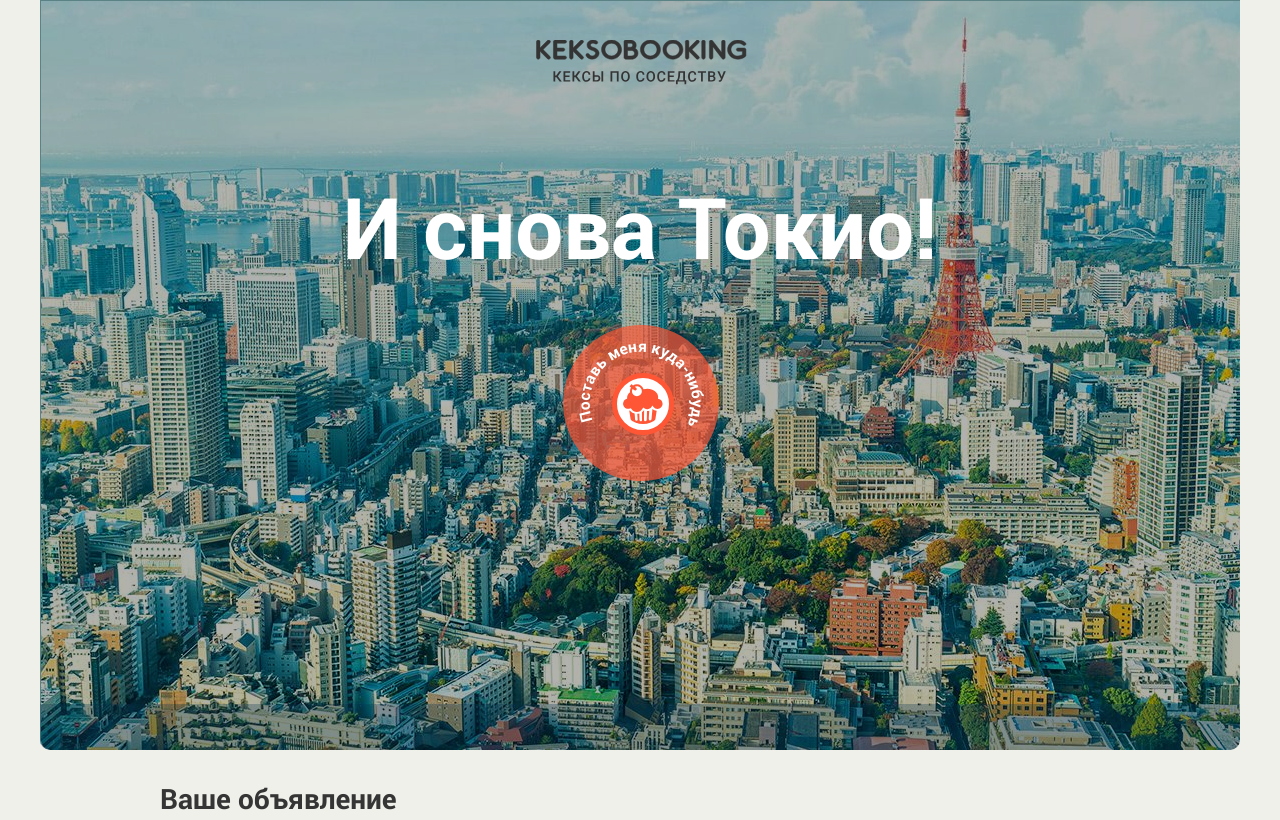
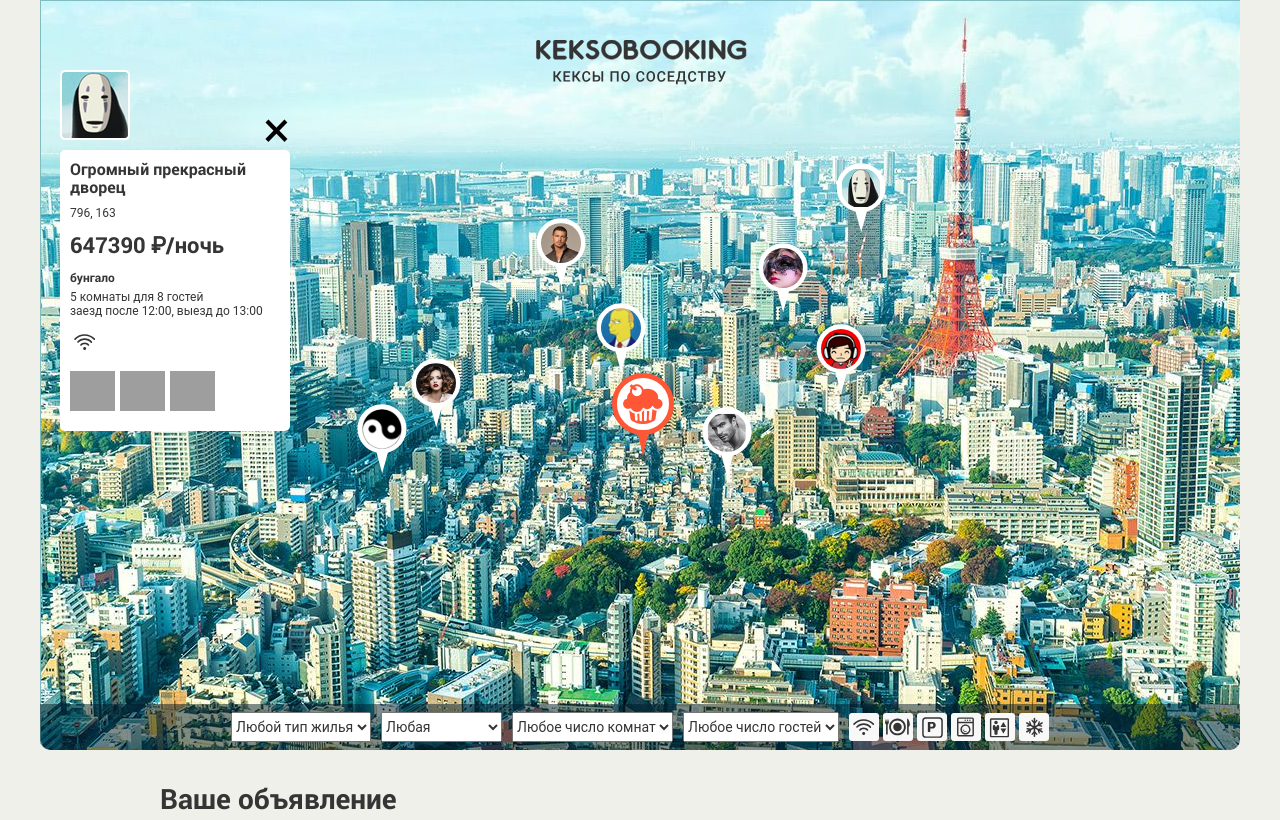
Before and after one commit to left38331/214038-keksobooking-1, a website: page index.html in a window 1280 px wide. Shown: the top 820 px of the page. Drawn offline with Linux system fonts and the light colour scheme; grey boxes are pictures that could not be loaded; files whose address does not match are found by name.

Commit message:
module3-task1

```diff
--- a/index.html
+++ b/index.html
@@ -17,7 +17,7 @@
       <img src="img/keksobooking.svg" alt="Keksobooking. Кексы по соседству" width="215" height="45">
     </div>
 
-    <section class="map map--faded">
+    <section class="map">
       <div class="map__pins">
         <div class="map__overlay">
           <h2 class="map__title">И снова Токио!</h2>
@@ -238,7 +238,7 @@
     </ul>
   </footer>
 
-  <template>
+	<template class="template">
     <article class="map__card popup">
       <img src="img/avatars/user01.png" class="popup__avatar" width="70" height="70" alt="Аватар пользователя">
       <button type="button" class="popup__close">Закрыть</button>
@@ -249,21 +249,24 @@
       <p class="popup__text popup__text--capacity">2 комнаты для 3 гостей</p>
       <p class="popup__text popup__text--time">Заезд после 14:00, выезд до 10:00</p>
       <ul class="popup__features">
+<!--
         <li class="popup__feature popup__feature--wifi"></li>
         <li class="popup__feature popup__feature--dishwasher"></li>
         <li class="popup__feature popup__feature--parking"></li>
         <li class="popup__feature popup__feature--washer"></li>
         <li class="popup__feature popup__feature--elevator"></li>
         <li class="popup__feature popup__feature--conditioner"></li>
+-->
       </ul>
       <p class="popup__description">Великолепная квартира-студия в центре Токио. Подходит как туристам, так и бизнесменам. Квартира полностью укомплектована и недавно отремонтирована.</p>
       <div class="popup__photos">
-        <img src="" class="popup__photo" width="45" height="40" alt="Фотография жилья">
+<!--        <img src="" class="popup__photo" width="45" height="40" alt="Фотография жилья">-->
       </div>
     </article>
 
-    <button type="button" class="map__pin" style="left: 200px; top: 400px;"><img src="img/avatars/user07.png" width="40" height="40" draggable="false" alt="Метка объявления"></button>
+<!--    <button type="button" class="map__pin" style="left: 200px; top: 400px;"><img src="img/avatars/user07.png" width="40" height="40" draggable="false" alt="Метка объявления"></button>-->
   </template>
 
+	<script src="js/map.js"></script>
 </body>
 </html>
--- /dev/null
+++ b/js/map.js
@@ -0,0 +1,188 @@
+'use strict';
+
+var OFFER_TITLE = ['Большая уютная квартира', 'Маленькая неуютная квартира', 'Огромный прекрасный дворец', 'Маленький ужасный дворец', 'Красивый гостевой домик', 'Некрасивый негостеприимный домик', 'Уютное бунгало далеко от моря', 'Неуютное бунгало по колено в воде'];
+var OFFER_TYPE = ['palace', 'flat', 'house', 'bungalo'];
+var OFFER_TIME = ['12:00', '13:00', '14:00'];
+var posterList = [];
+
+// функция рандомного числа
+var getRandomInt = function (min, max) {
+	return Math.floor(Math.random() * (max - min + 1)) + min;
+};
+
+
+// функция выбора случайного элемента массива
+var getRandomVal = function (array) {
+	var maxIndex = array.length - 1;
+	var randomIndex = getRandomInt(0, maxIndex);
+	return array[randomIndex];
+};
+
+// функция выбора случайного элемента массива и удаление этого элемента с массива
+var getDelRandomVal = function (array) {
+	var maxIndex = array.length - 1;
+	var randomIndex = getRandomInt(0, maxIndex);
+	var value = array[randomIndex];
+	array.splice(randomIndex, 1);
+	OFFER_TITLE = array;
+	return value;
+}
+
+// функция перевода с анг на русский
+var flatFunc = function (choisePin) {
+	if (choisePin == 'flat') {
+		return 'квартира';
+	} else if (choisePin == 'house') {
+		return 'Дом';
+	} else if (choisePin == 'palace') {
+		return 'Замок';
+	} else {
+		return 'бунгало';
+	}
+};
+
+// функция, которая перемешивает произвольно массив и обрезает его случайным образом
+var createRandomArr = function (array) {
+	var maxIndex = array.length - 1;
+	var randomIndex; // случайный индекс
+	var value; // временная переменная
+
+	for (var i = 0; i < array.length - 1; i++) {
+		/* получаем случайный индекс (кроме последнего) */
+		randomIndex = getRandomInt(0, maxIndex);
+		/* меняем местами случайный элемент массива с последним */
+		value = array[randomIndex];
+		array[randomIndex] = array[maxIndex];
+		array[maxIndex] = value;
+	}
+	array.length = getRandomInt(1, maxIndex);
+	return array;
+};
+
+// функция, сортировки, которую потом используем для перемешивания массива
+var mixArray = function (array) {
+	var maxIndex = array.length - 1;
+	var randomIndex; // случайный индекс
+	var value; // временная переменная
+
+	for (var i = 0; i < array.length - 1; i++) {
+		/* получаем случайный индекс (кроме последнего) */
+		randomIndex = getRandomInt(0, maxIndex);
+		/* меняем местами случайный элемент массива с последним */
+		value = array[randomIndex];
+		array[randomIndex] = array[maxIndex];
+		array[maxIndex] = value;
+	}
+	return array;
+};
+
+// функция, которая добавляет 0 если число меньше 10
+var addZero = function (number) {
+	var newnumber;
+	if (number < 10) {
+		newnumber = '0' + number;
+	} else {
+		newnumber = number;
+	}
+	return newnumber;
+};
+
+//функция создания пустых span в зависимости от полученных данных
+var createFeatures = function (choisePoster) {
+	var fragmentSpan = document.createDocumentFragment();
+	for (var j = 0; j < choisePoster.length; j++) {
+		var newSpan = document.createElement('li');
+		newSpan.className = 'popup__feature popup__feature--' + choisePoster[j] + '';
+		fragmentSpan.appendChild(newSpan);
+	}
+	return fragmentSpan;
+};
+
+// функция отрисовки и показа фоток с массива
+var createImgFunc = function (choisePoster) {
+	var fragmentSpan = document.createDocumentFragment();
+	for (var i = 0; i < choisePoster.length; i++) {
+		var newPhoto = document.createElement('img');
+		newPhoto.className = 'popup__photo';
+		newPhoto.setAttribute('src', ''+ choisePoster[i] +'');
+		newPhoto.setAttribute('width', '45');
+		newPhoto.setAttribute('height', '40');
+		fragmentSpan.appendChild(newPhoto);
+	}
+	return fragmentSpan;
+};
+
+// функция создания объектов на основе данных
+var makeArray = function (number) {
+	for (var i = 1; i <= number; i++) {
+		var locX = getRandomInt(300, 900);
+		var locY = getRandomInt(150, 500);
+		var OFFER_FEATURES = ['wifi', 'dishwasher', 'parking', 'washer', 'elevator', 'conditioner'];
+		var OFFER_PHOTO = ['http://o0.github.io/assets/images/tokyo/hotel1.jpg', 'http://o0.github.io/assets/images/tokyo/hotel2.jpg', 'http://o0.github.io/assets/images/tokyo/hotel3.jpg'];
+		var poster = {
+			author: {
+				avatar: 'img/avatars/user' + addZero(i) + '.png'
+			},
+			offer: {
+				title: getDelRandomVal(OFFER_TITLE),
+				address: locX + ', ' + locY,
+				price: getRandomInt(1000, 1000000),
+				type: getRandomVal(OFFER_TYPE),
+				rooms: getRandomInt(1, 5),
+				guests: getRandomInt(1, 10),
+				checkin: getRandomVal(OFFER_TIME),
+				checkout: getRandomVal(OFFER_TIME),
+				features: createRandomArr(OFFER_FEATURES),
+				description: '',
+				photos: mixArray(OFFER_PHOTO)
+			},
+			location: {
+				x: locX,
+				y: locY
+			}
+		};
+		posterList.push(poster);
+	};
+};
+
+// функция создания и отрисовки меток на карте
+var createPin = function () {
+	var pinMap = document.querySelector('.map__pins');
+	var fragment = document.createDocumentFragment();
+	for (var i = 0; i < posterList.length; i++) {
+		var newPin = document.createElement('button');
+		newPin.className = 'map__pin';
+		newPin.innerHTML = '<img src="' + posterList[i].author.avatar + '" draggable="false" width="40" height="40" tabindex="0" ' + posterList[i].offer.title +'>';
+		newPin.style = 'left: ' + posterList[i].location.x + 'px; top: ' + posterList[i].location.y + 'px';
+		fragment.appendChild(newPin);
+	}
+	pinMap.appendChild(fragment);
+};
+
+var openDialogPanel = function (numberPoster) {
+	var choisePoster = posterList[numberPoster];
+	var map = document.querySelector('.map');
+	var template = document.querySelector('.template').content;
+	var lodge = template.cloneNode(true);
+	map.appendChild(lodge);
+	map.insertBefore(map.children[2], map.children[1]); // поменяли местами блоки
+	var mapCard = document.querySelector('.map__card');
+	mapCard.querySelector('.popup__title').textContent = choisePoster.offer.title;
+	mapCard.querySelector('.popup__text--address').textContent = choisePoster.offer.address;
+	mapCard.querySelector('.popup__text--price').textContent = choisePoster.offer.price + ' ₽/ночь';
+	mapCard.querySelector('.popup__type').textContent = flatFunc(choisePoster.offer.type);
+	mapCard.querySelector('.popup__text--capacity').textContent = choisePoster.offer.rooms + ' комнаты для ' + choisePoster.offer.guests + ' гостей';
+	mapCard.querySelector('.popup__text--time').textContent = 'заезд после ' + choisePoster.offer.checkin + ', выезд до ' + choisePoster.offer.checkout;
+	mapCard.querySelector('.popup__features').appendChild(createFeatures(choisePoster.offer.features));
+	mapCard.querySelector('.popup__description').textContent = choisePoster.offer.description;
+	mapCard.querySelector('.popup__photos').appendChild(createImgFunc(choisePoster.offer.photos));
+	mapCard.children[0].setAttribute('src', '' + choisePoster.author.avatar + '');
+	mapCard.children[0].setAttribute('tabindex', '0');
+}
+
+
+
+
+makeArray(8);
+createPin();
+openDialogPanel(0);
```
